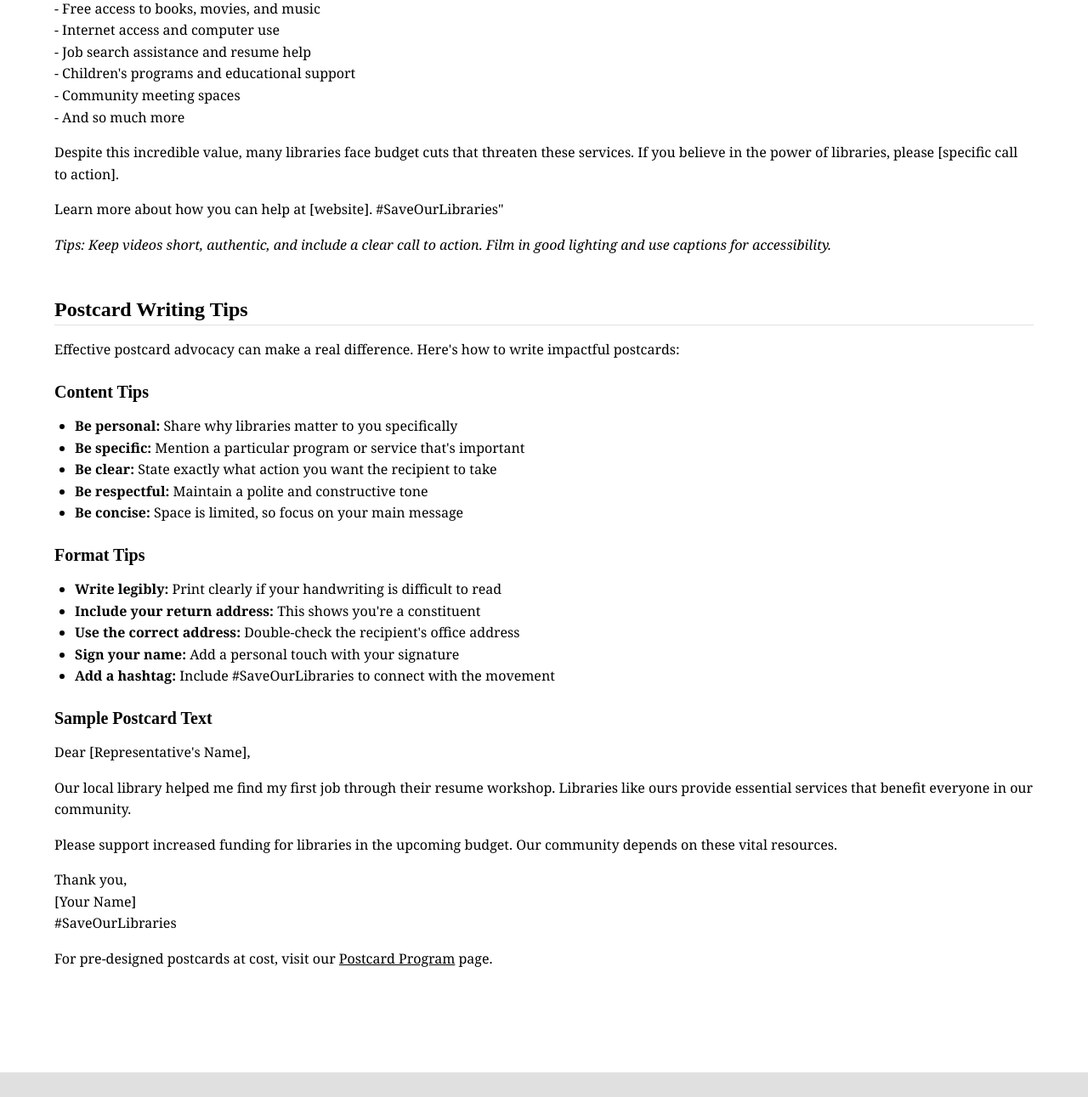
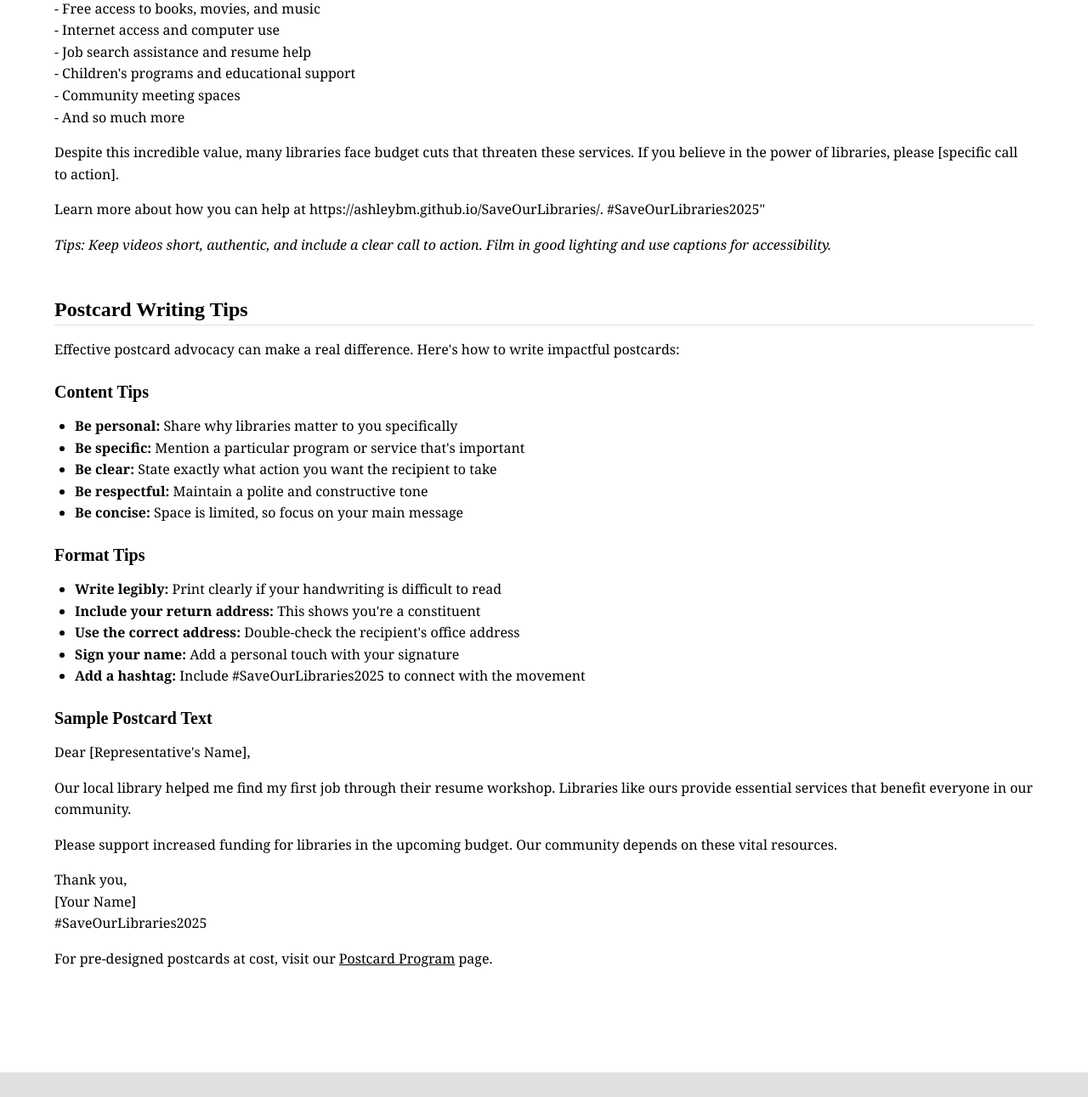
Before and after one commit to ashleybm/SaveOurLibraries, a plain HTML site: page resources.html in a window 1280 px wide. Shown: the part 1350-2641 px from the top of the page at 85% size. Drawn offline with Linux system fonts and the light colour scheme.

Commit message:
Update website references to point to GitHub Pages URL

```diff
--- a/resources.html
+++ b/resources.html
@@ -89,7 +89,7 @@
                     - Community meeting spaces<br>
                     - And so much more</p>
                     <p>Despite this incredible value, many libraries face budget cuts that threaten these services. If you believe in the power of libraries, please [specific call to action].</p>
-                    <p>Learn more about how you can help at [website]. #SaveOurLibraries"</p>
+                    <p>Learn more about how you can help at https://ashleybm.github.io/SaveOurLibraries/. #SaveOurLibraries2025"</p>
                 </div>
             </div>
 
@@ -118,7 +118,7 @@
                     <li><strong>Include your return address:</strong> This shows you're a constituent</li>
                     <li><strong>Use the correct address:</strong> Double-check the recipient's office address</li>
                     <li><strong>Sign your name:</strong> Add a personal touch with your signature</li>
-                    <li><strong>Add a hashtag:</strong> Include #SaveOurLibraries to connect with the movement</li>
+                    <li><strong>Add a hashtag:</strong> Include #SaveOurLibraries2025 to connect with the movement</li>
                 </ul>
             </div>
 
@@ -128,7 +128,7 @@
                     <p>Dear [Representative's Name],</p>
                     <p>Our local library helped me find my first job through their resume workshop. Libraries like ours provide essential services that benefit everyone in our community.</p>
                     <p>Please support increased funding for libraries in the upcoming budget. Our community depends on these vital resources.</p>
-                    <p>Thank you,<br>[Your Name]<br>#SaveOurLibraries</p>
+                    <p>Thank you,<br>[Your Name]<br>#SaveOurLibraries2025</p>
                 </div>
             </div>
 
```
